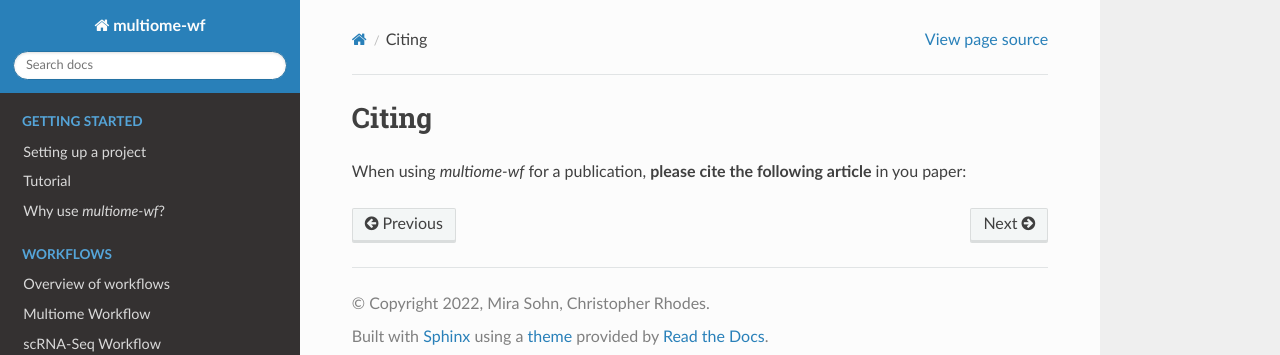
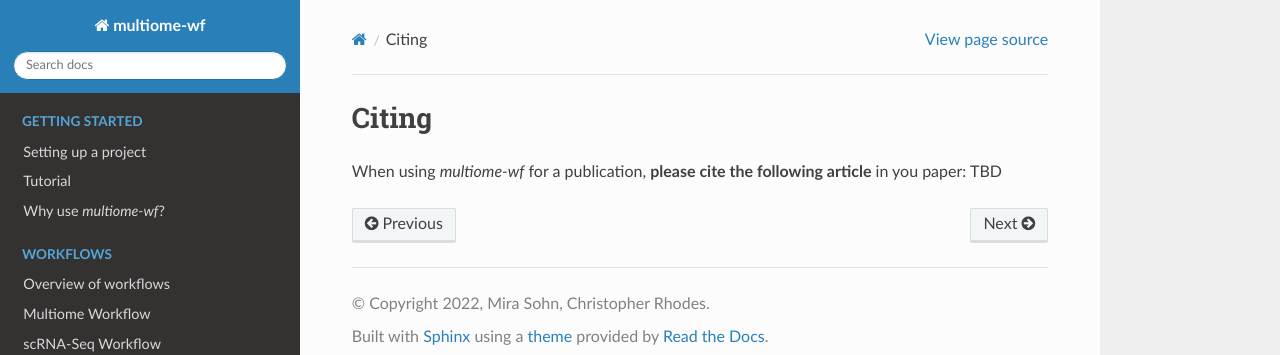
Before and after one commit to NICHD-BSPC/multiome-wf, a Sphinx documentation site: the page built from docs/project-info/citations.rst, in a window 1280 px wide. Shown: the top 355 px of the page. Built offline with Sphinx 7.4.7 and the Read the Docs theme 2.0.0, drawn with Linux system fonts in a browser that asks for light colours.

Commit message:
minor update to documentation

```diff
--- a/docs/configuration/config.rst
+++ b/docs/configuration/config.rst
@@ -4,6 +4,8 @@
 Configuration details
 =====================
 
+
+.. _config-general:
 
 General configuration
 ~~~~~~~~~~~~~~~~~~~~~
--- a/docs/project-info/citations.rst
+++ b/docs/project-info/citations.rst
@@ -4,4 +4,5 @@
 Citing
 ======
 
-When using `multiome-wf` for a publication, **please cite the following article** in you paper:
+When using `multiome-wf` for a publication, **please cite the following article**
+in you paper: TBD
```
